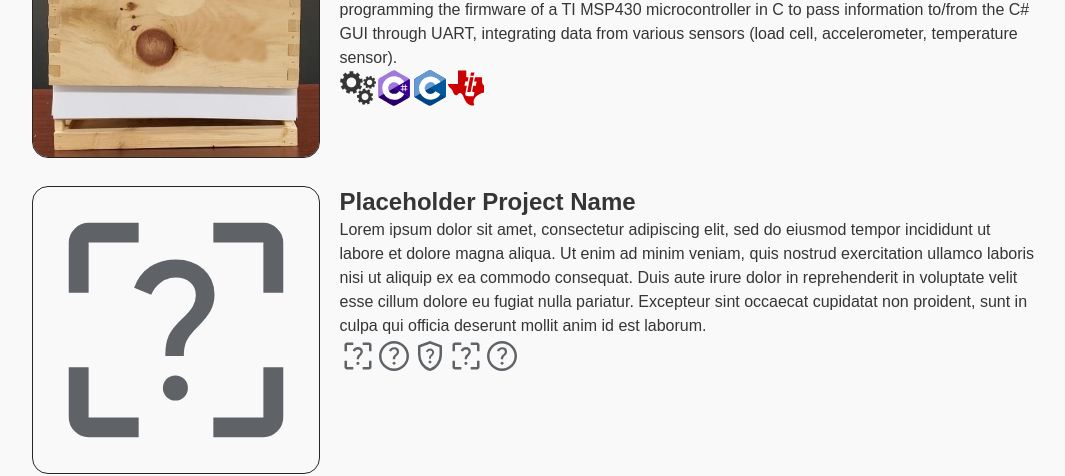
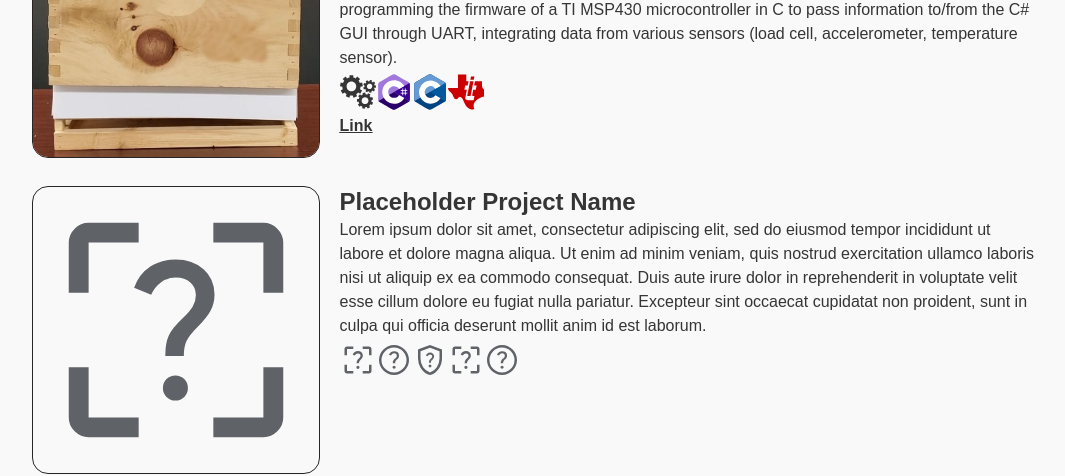
Before and after one commit to jcstlo/personal-site, a React (Vite) app: page /projects in a window 1280 px wide. Shown: the part 356-832 px from the top of the page, without its empty margins (89-1154 px from the left). Built offline with nearby package versions, Linux system fonts and the light colour scheme; a web font is replaced by a local one.

Commit message:
Add project links capability

```diff
--- a/src/ProjectCard.jsx
+++ b/src/ProjectCard.jsx
@@ -12,6 +12,11 @@ function ProjectCard({projectData}) {
     iconsMap = technologyIcons;
   }
 
+  let projectLink;
+  if (projectData.link !== "none") {
+    projectLink = <a target="_blank" rel="noopener noreferrer" href={projectData.link}>Link</a>
+  }
+
   const icons = projectData.technologies.map(tech =>
     <img class="w-9 h-9" src={iconsMap[tech]} alt="Placeholder Icon"></img>
   );
@@ -22,9 +27,10 @@ function ProjectCard({projectData}) {
       <div class="ml-5 mr-5 mt-5 sm:mt-0">
         <h2 class="font-albert font-bold text-2xl text-lightModeText dark:text-darkModeText">{projectData.name}</h2>
         <p class="font-albert font-normal text-lightModeText dark:text-darkModeText">{projectData.shortDesc}</p>
-        <div class="flex">
+        <div class="flex mt-1 mb-1">
           {icons}
         </div>
+        <p class="font-albert font-bold text-lightModeText dark:text-darkModeText underline">{projectLink}</p>
       </div>
     </div>
   )
--- a/src/ProjectData.js
+++ b/src/ProjectData.js
@@ -22,6 +22,7 @@ const placeholderProj = {
   name: "Placeholder Project Name",
   shortDesc: "Lorem ipsum dolor sit amet, consectetur adipiscing elit, sed do eiusmod tempor incididunt ut labore et dolore magna aliqua. Ut enim ad minim veniam, quis nostrud exercitation ullamco laboris nisi ut aliquip ex ea commodo consequat. Duis aute irure dolor in reprehenderit in voluptate velit esse cillum dolore eu fugiat nulla pariatur. Excepteur sint occaecat cupidatat non proident, sunt in culpa qui officia deserunt mollit anim id est laborum.",
   mainImage: "question-mark-box.svg",
+  link: "none",
   technologies: [
     "question1",
     "question2",
@@ -35,6 +36,7 @@ const beehiveProj = {
   name: "Smart Beehive",
   shortDesc: "Customized a beehive with \"smart\" features, such as temperature tracking, weight detection, and physical orientation. Information gets sent to a GUI created with C# to show live plots, warnings, and recommended actions to maintain the health of the beehive. This was a creative final project in a mechatronics engineering course, done by myself and a classmate. I was in charge of programming the firmware of a TI MSP430 microcontroller in C to pass information to/from the C# GUI through UART, integrating data from various sensors (load cell, accelerometer, temperature sensor).",
   mainImage: "beehive.jpg",
+  link: "https://www.youtube.com/watch?v=4DKA0eWGjeA",
   technologies: [
     "mech",
     "csharp",
```
